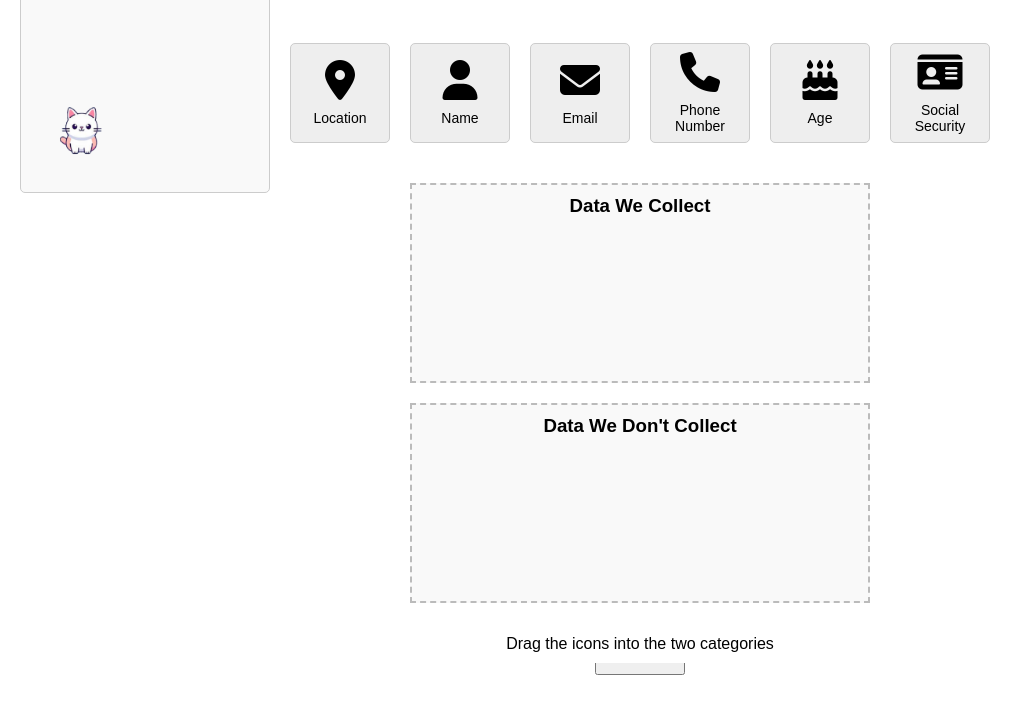
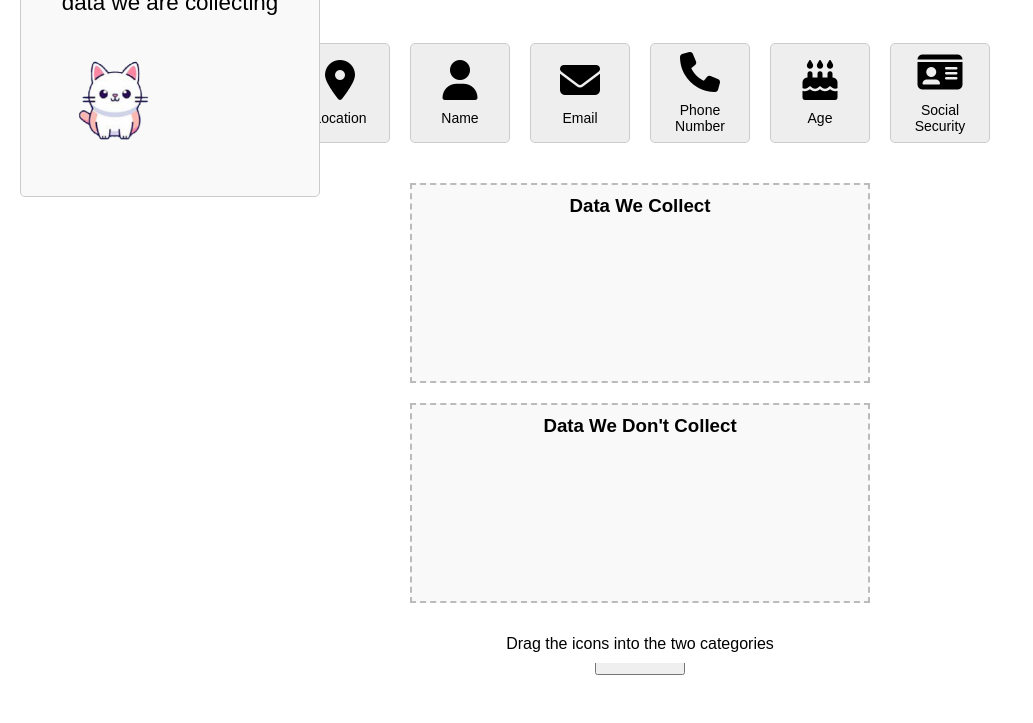
Before and after one commit to survey-cs/survey-cs.github.io, a plain HTML site: page gamified-privacy-01.html in a window 1280 px wide. Shown: the part 77-800 px from the top of the page, without its empty margins (0-1033 px from the left). Drawn offline with Linux system fonts and the light colour scheme.

Commit message:
Update gamified-privacy-01.html

```diff
--- a/gamified-privacy-01.html
+++ b/gamified-privacy-01.html
@@ -25,8 +25,8 @@
             position: absolute;
             top: 20px;
             left: 20px;
-            width: 250px;
-            height: 250px; /* Square card */
+            width: 300px;
+            height: 254px; /* Square card */
             background-color: #f9f9f9;
             border: 1px solid #ccc;
             border-radius: 5px;
@@ -40,8 +40,8 @@
             position: absolute;
             bottom: 10px;
             left: 10px;
-            width: 100px;
-            height: 100px;
+            width: 166px;
+            height: 166px;
             border-radius: 5px;
         }
         .info-card p {
@@ -49,6 +49,7 @@
             margin-bottom: 0;
             padding: 10px;
             flex: 1;
+            font-size: 1.4rem;
             /* Removed align-items: center; */
             display: flex;
             justify-content: center;
```
